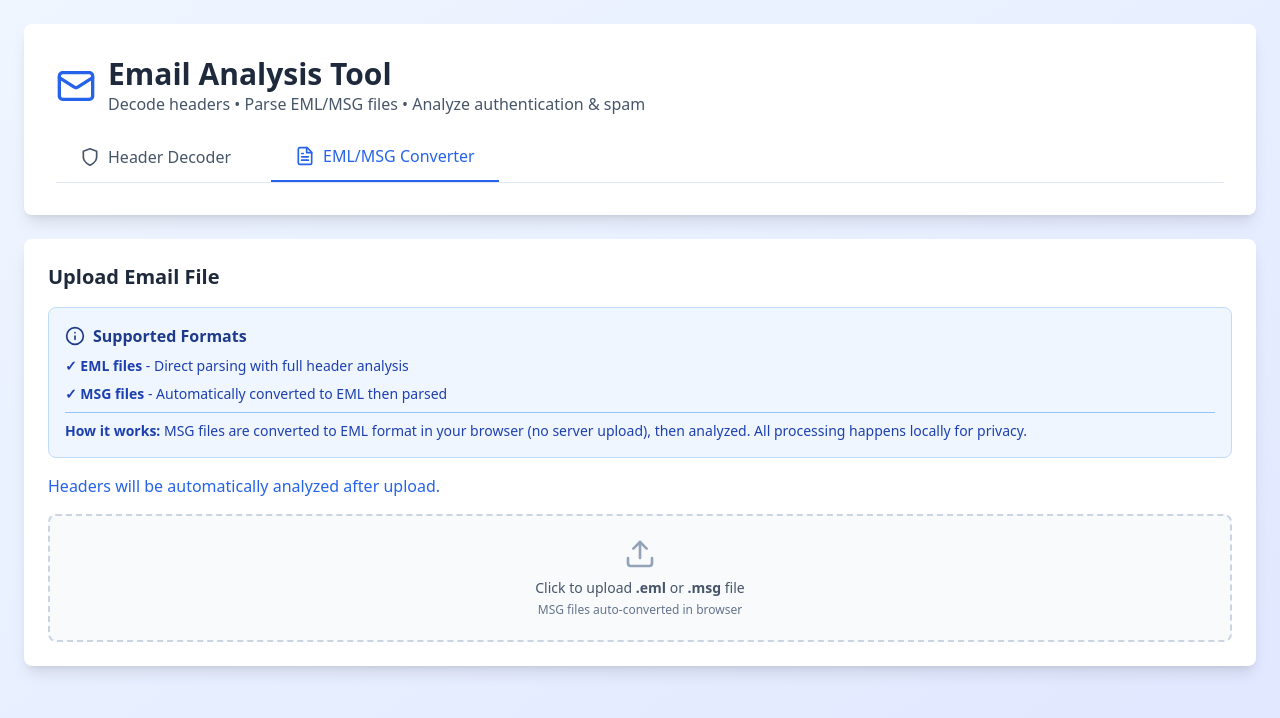
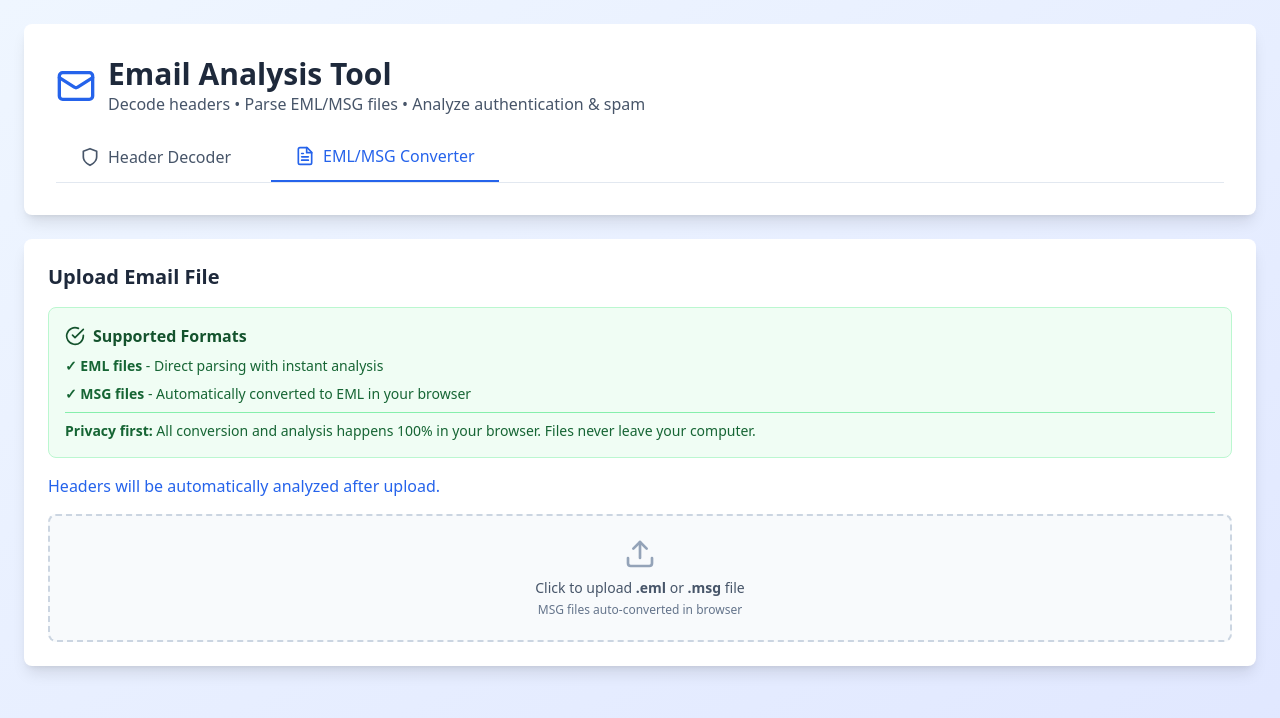
Before and after one commit to SethBodine/EmailReader, a React (Vite) app: page / in a window 1280 px wide. Both pictures are taken after a click on the button "EML/MSG Converter". Shown: the top 718 px of the page. Built offline with nearby package versions, Linux system fonts and the light colour scheme.

Commit message:
Update App.jsx

```diff
--- a/src/App.jsx
+++ b/src/App.jsx
@@ -919,16 +919,16 @@ const EmailAnalyzer = () => {
           <div className="space-y-6">
             <div className="bg-white rounded-lg shadow-lg p-6">
               <h2 className="text-xl font-bold text-slate-800 mb-4">Upload Email File</h2>
-              <div className="mb-4 p-4 bg-blue-50 border border-blue-200 rounded-lg">
-                <h3 className="font-semibold text-blue-900 mb-2 flex items-center gap-2">
-                  <Info className="w-5 h-5" />
+              <div className="mb-4 p-4 bg-green-50 border border-green-200 rounded-lg">
+                <h3 className="font-semibold text-green-900 mb-2 flex items-center gap-2">
+                  <CheckCircle className="w-5 h-5" />
                   Supported Formats
                 </h3>
-                <div className="text-sm text-blue-800 space-y-2">
-                  <p><strong>✓ EML files</strong> - Direct parsing with full header analysis</p>
-                  <p><strong>✓ MSG files</strong> - Automatically converted to EML then parsed</p>
-                  <p className="pt-2 border-t border-blue-300 mt-2">
-                    <strong>How it works:</strong> MSG files are converted to EML format in your browser (no server upload), then analyzed. All processing happens locally for privacy.
+                <div className="text-sm text-green-800 space-y-2">
+                  <p><strong>✓ EML files</strong> - Direct parsing with instant analysis</p>
+                  <p><strong>✓ MSG files</strong> - Automatically converted to EML in your browser</p>
+                  <p className="pt-2 border-t border-green-300 mt-2">
+                    <strong>Privacy first:</strong> All conversion and analysis happens 100% in your browser. Files never leave your computer.
                   </p>
                 </div>
               </div>
```
